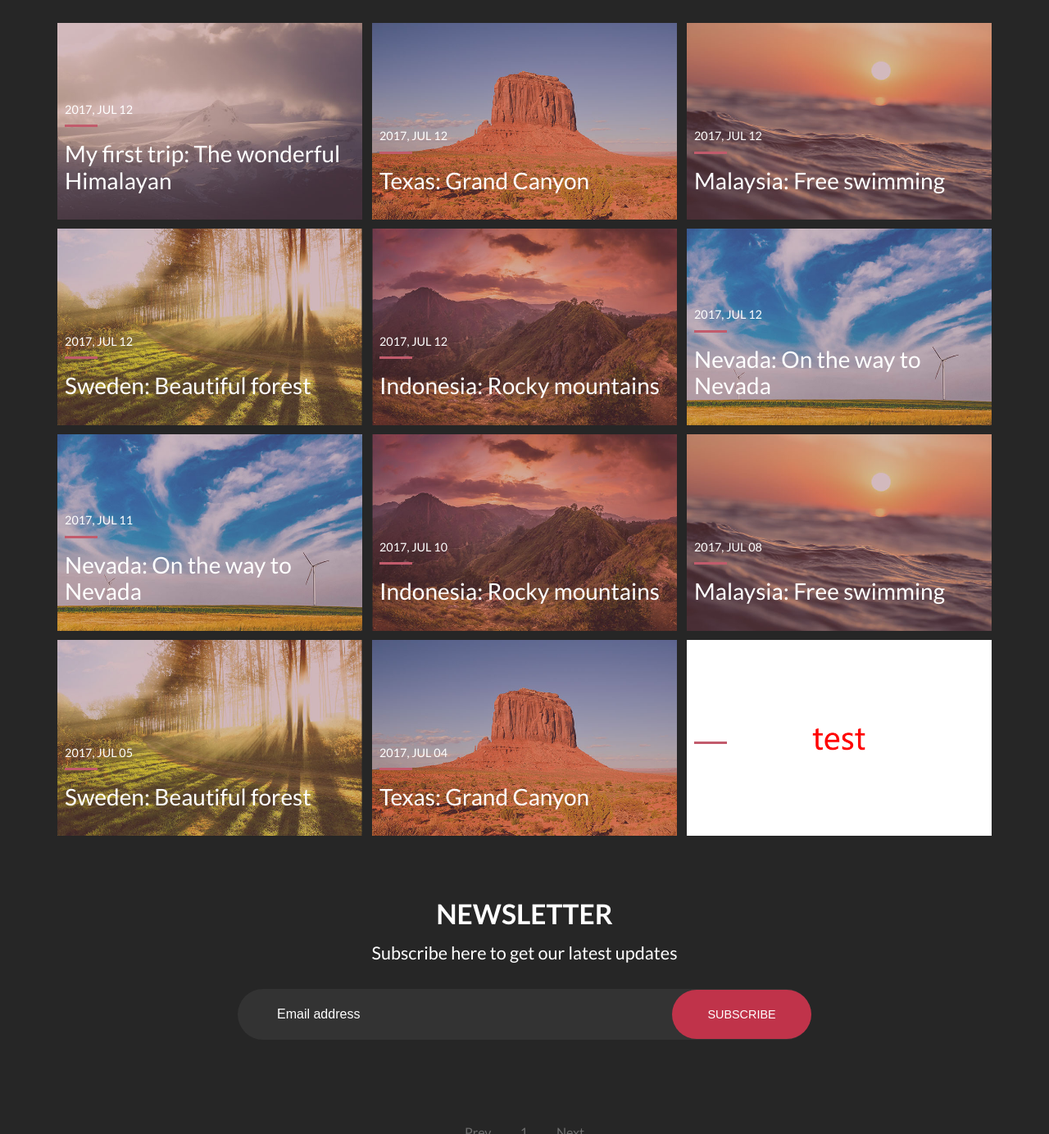
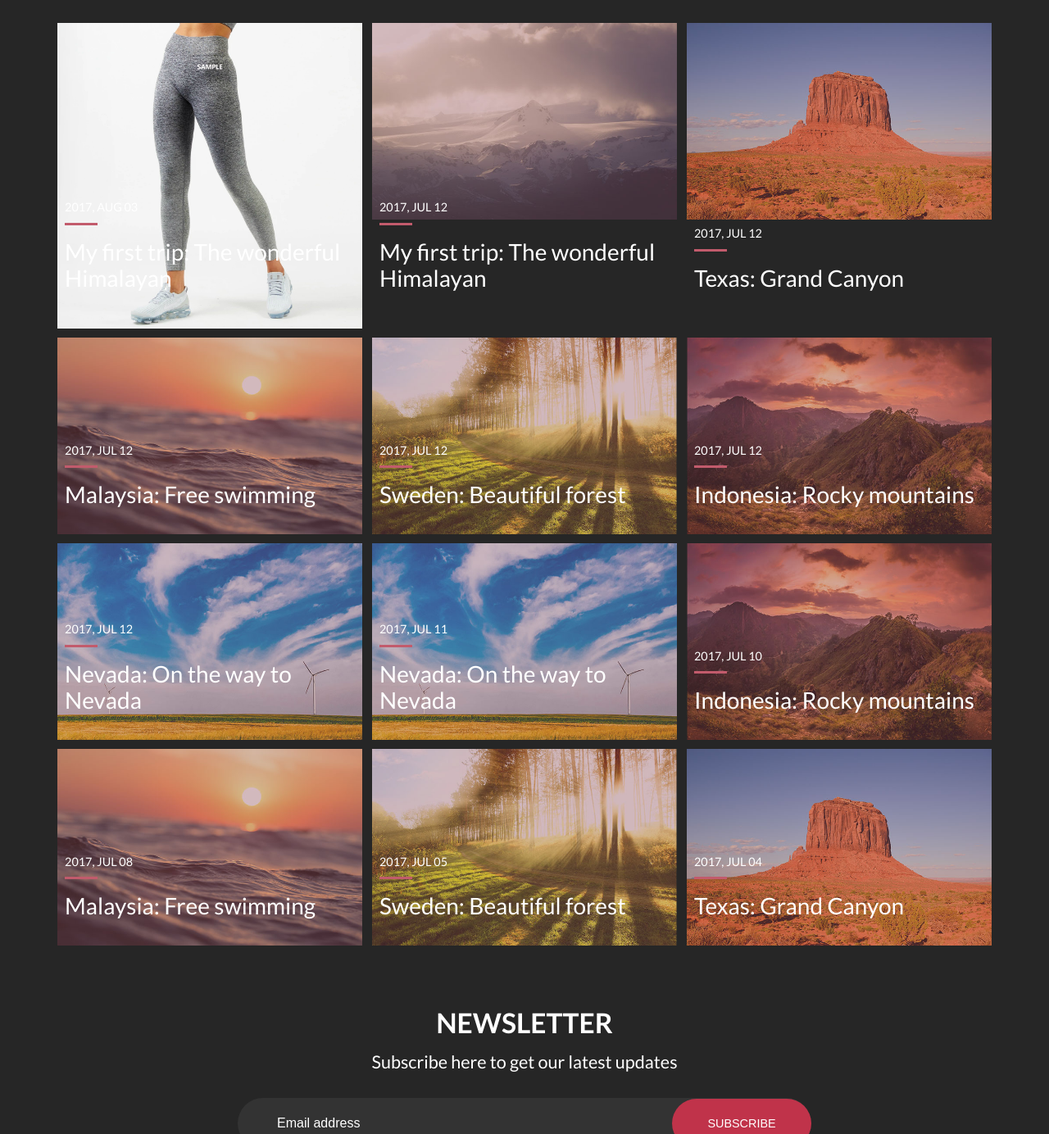
Before and after one commit to sxy-jingyuan/sxy-jingyuan.github.io, a Jekyll site: the page built from index.html, in a window 1280 px wide and 1400 px high, scrolled down 625 px, cut to the strip 16-1400 px from the top of the window. Shown: the whole strip at 82% size. Built offline with Jekyll 4.4.1, drawn with Linux system fonts in a browser that asks for light colours; the list of posts is cut into pages by our own code.

Commit message:
test 2
test 2

```diff
--- a/_posts/2017-07-03-the-wonderful-himalayan.markdown
+++ b/_posts/2017-07-03-the-wonderful-himalayan.markdown
@@ -1,8 +1,8 @@
 ---
 layout: post
 title: "My first trip: The wonderful Himalayan"
-img: test_1.jpg # Add image post (optional)
-date: 2017-07-03 12:55:00 +0300
+img: legging-megacme-1.jpg # Add image post (optional)
+date: 2017-08-03 12:55:00 +0300
 description: You’ll find this post in your `_posts` directory. Go ahead and edit it and re-build the site to see your changes. # Add post description (optional)
 tag: [Travel, Blogging, Mountains]
 ---
```
Also changed, not shown: assets/img/legging-megacme-1.jpg (renamed from assets/img/legging_megacme_1.jpg).
